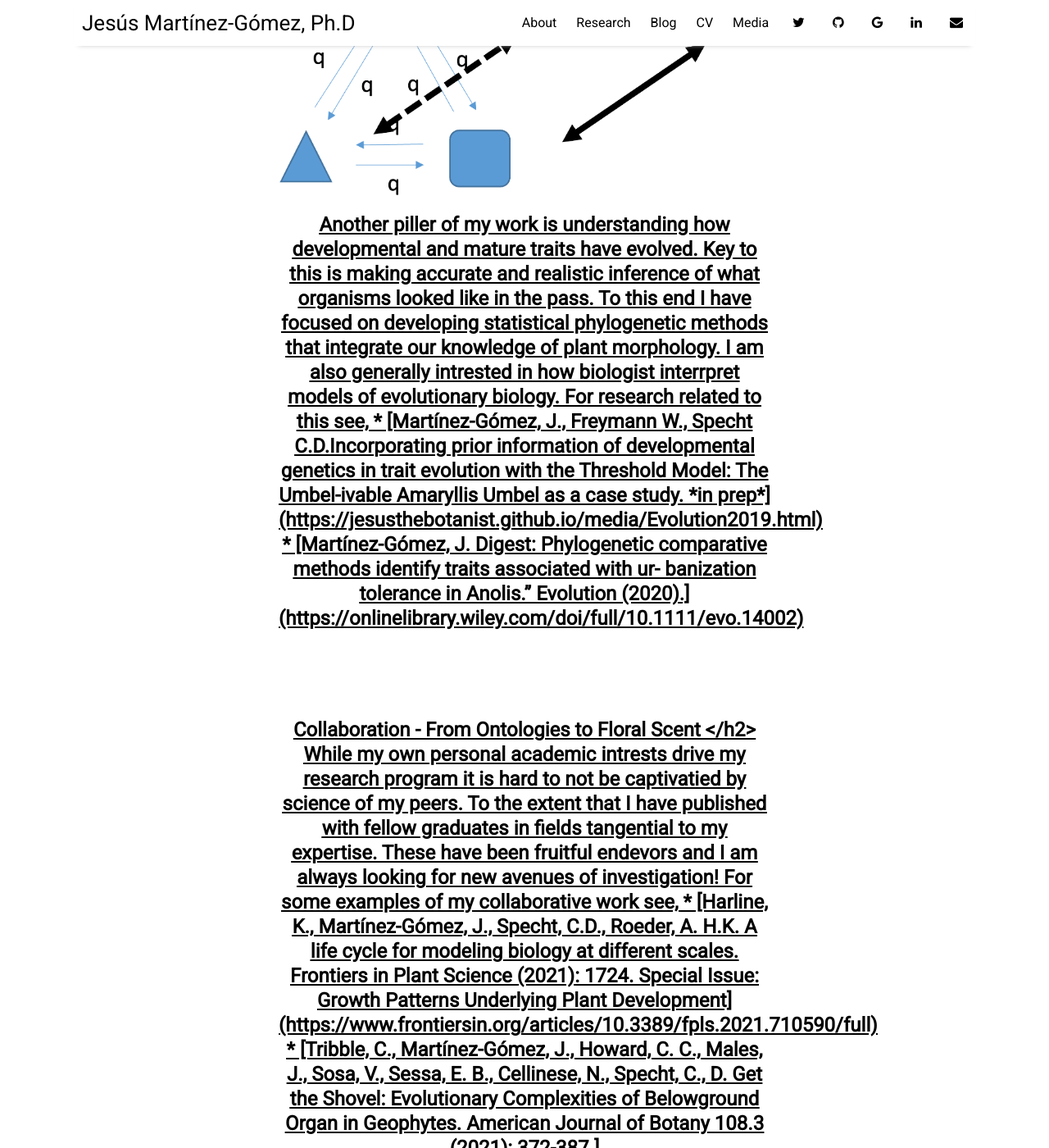
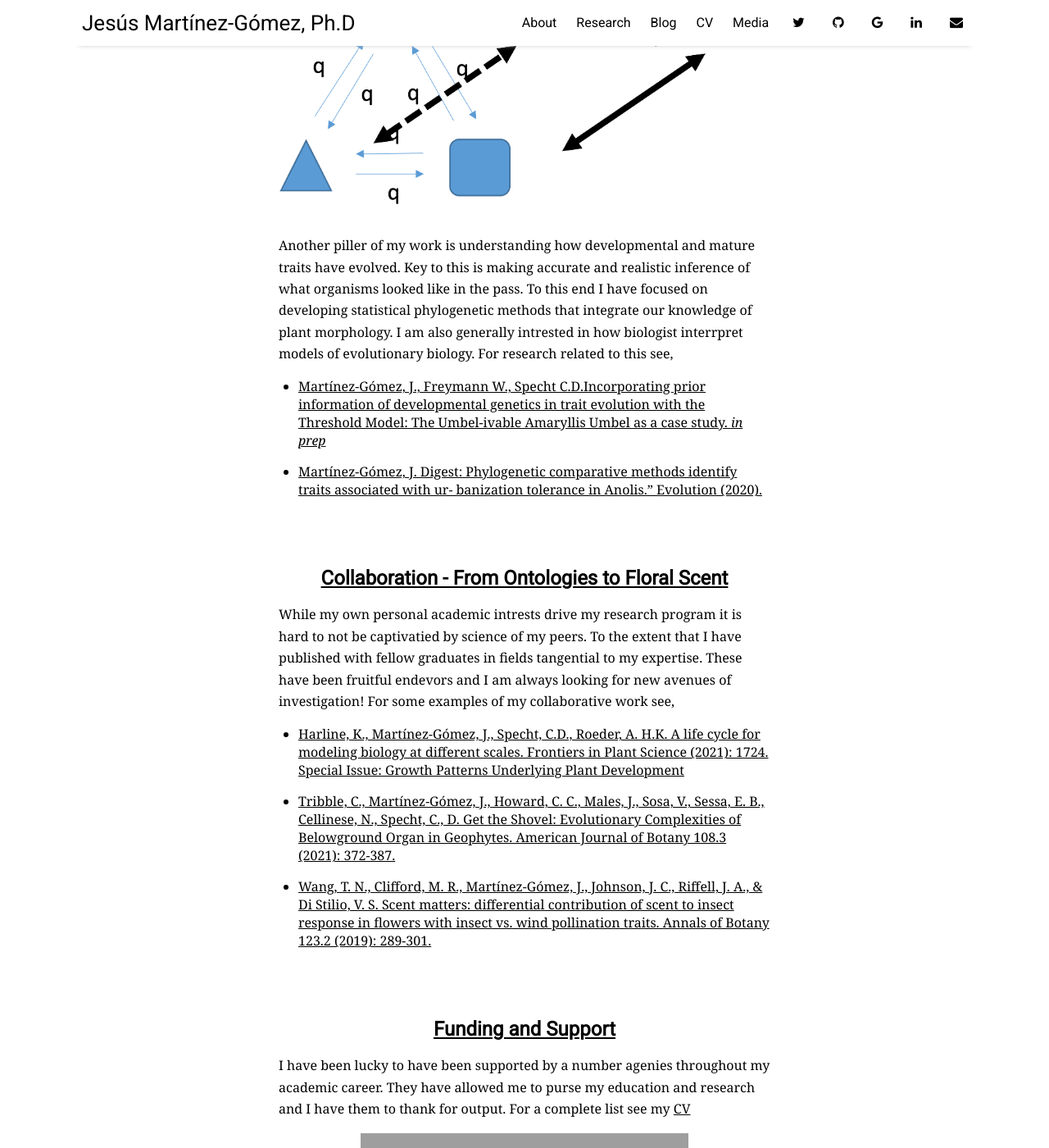
Before and after one commit to Jesusthebotanist/Jesusthebotanist.github.io, a Jekyll site: the page built from pages/research.md, in a window 1280 px wide and 1400 px high, scrolled down 1941 px. Shown: the whole window at 82% size. Built offline with Jekyll 4.4.1, drawn with Linux system fonts in a browser that asks for light colours; nearby versions of some CDN libraries; some of the changed text lies outside the part shown; grey boxes are pictures that could not be loaded.

Commit message:
Update research.md

```diff
--- a/pages/research.md
+++ b/pages/research.md
@@ -43,7 +43,7 @@
 <h2 style="text-align: center;">
   <ins>
   Evolution - Phylogenetic Statistical Methods
-  <ins>
+  </ins>
 </h2>
 <img src="/assets/img/HiddenCTMM.png">
 
@@ -62,7 +62,7 @@
 <h2 style="text-align: center;">
   <ins>
     Collaboration - From Ontologies to Floral Scent
-  <ins>
+  </ins>
 </h2>
 While my own personal academic intrests drive my research program it is hard to not be captivatied by science of my peers. To the extent that I have published with fellow graduates in fields tangential to my expertise. These have been fruitful endevors and I am always looking for new avenues of investigation! For some examples of my collaborative work see,
 
@@ -83,7 +83,7 @@
 <h2 style="text-align: center;">
   <ins>
    Funding and Support
-  <ins>
+  </ins>
 </h2>
 I have been lucky to have been supported by a number agenies throughout my academic career. They have allowed me to purse my education and research and I have them to thank for output. For a complete list see my [CV](https://jesusthebotanist.github.io/pages/cv.html)
 
```
